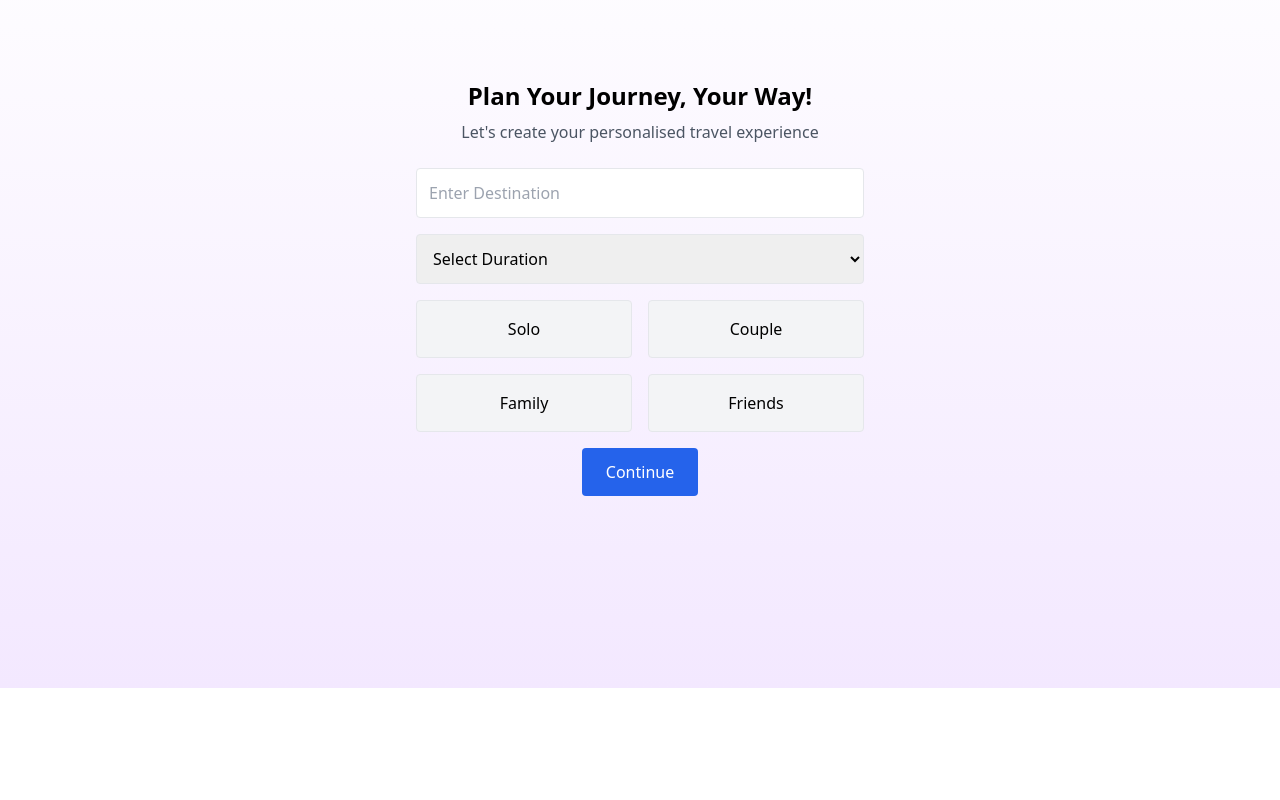
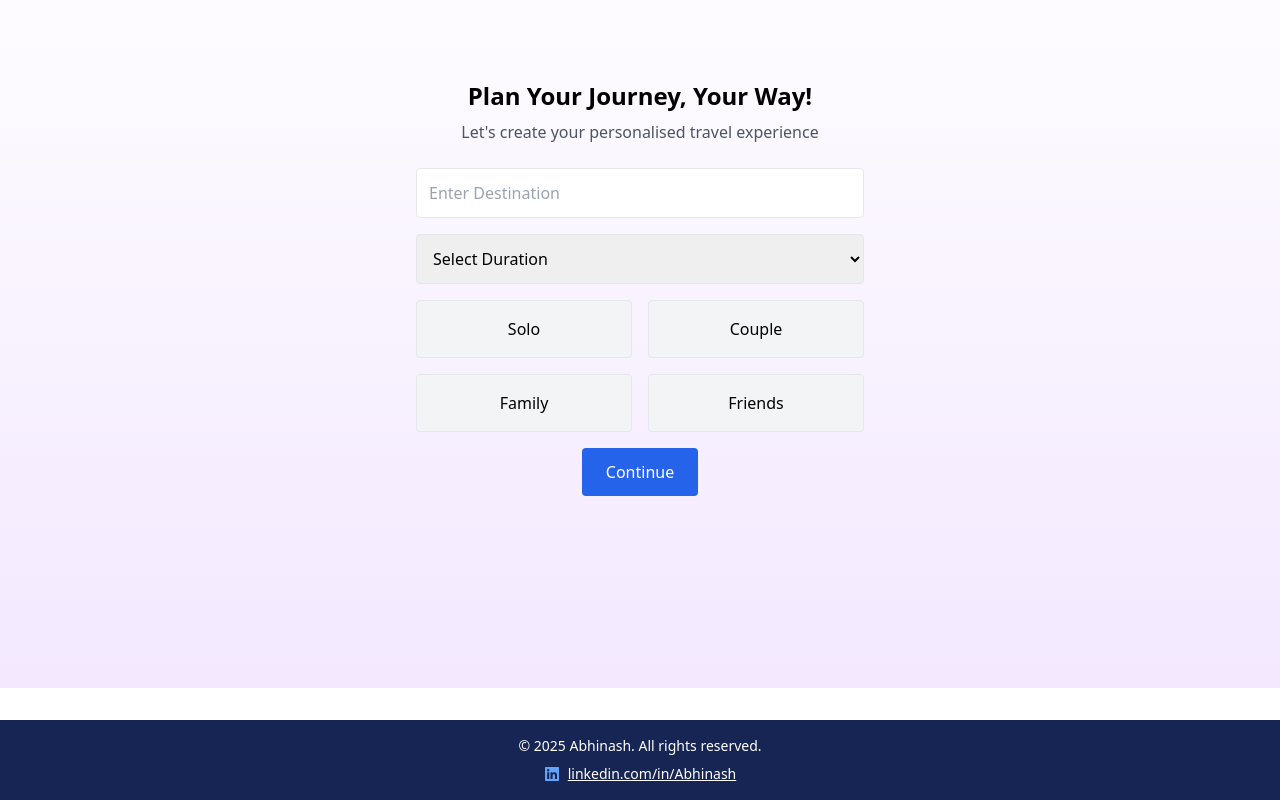
Before and after one commit to Abhithakur04/Travel-Itinerary-App, a React (Vite) app: page / in a window 1280 px wide. Shown: the part 180-980 px from the top of the page. Before the commit the page ends 868 px from the top, so only its background shows below. Built offline with nearby package versions, Linux system fonts and the light colour scheme.

Commit message:
Update Home.jsx

```diff
--- a/src/pages/Home.jsx
+++ b/src/pages/Home.jsx
@@ -1,6 +1,7 @@
 import React from "react";
 import Form from "../components/Form/Form.jsx";
 import { useNavigate } from "react-router-dom";
+import { FaLinkedin } from "react-icons/fa"
 
 const Home = ({ onContinue }) => {
   const navigate = useNavigate();
@@ -13,6 +14,24 @@ const Home = ({ onContinue }) => {
   return (
     <div>
       <Form onContinue={handleContinue} />
+      <footer className="bg-blue-950 text-white py-4 mt-8">
+      <div className="container mx-auto px-4 text-center">
+        <p className="text-sm">
+          © {new Date().getFullYear()} Abhinash. All rights reserved.
+        </p>
+        <div className="flex justify-center items-center mt-2 space-x-2">
+          <FaLinkedin className="text-blue-400" />
+          <a
+            href="https://www.linkedin.com/in/your-username/"
+            target="_blank"
+            rel="noopener noreferrer"
+            className="underline text-sm hover:text-blue-300"
+          >
+            linkedin.com/in/Abhinash
+          </a>
+        </div>
+      </div>
+    </footer>
     </div>
   );
 };
```
